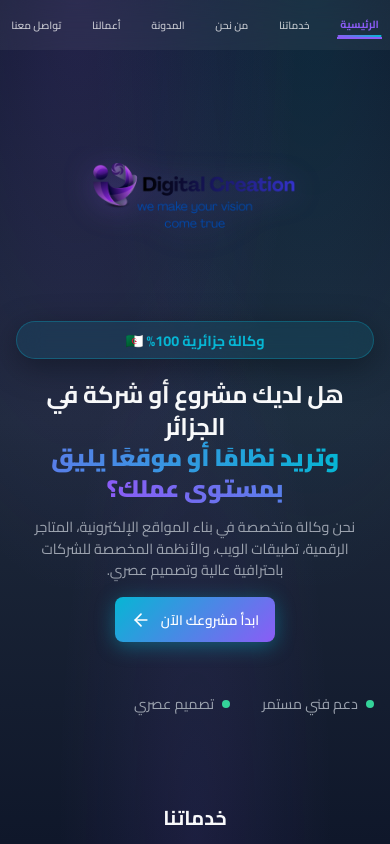
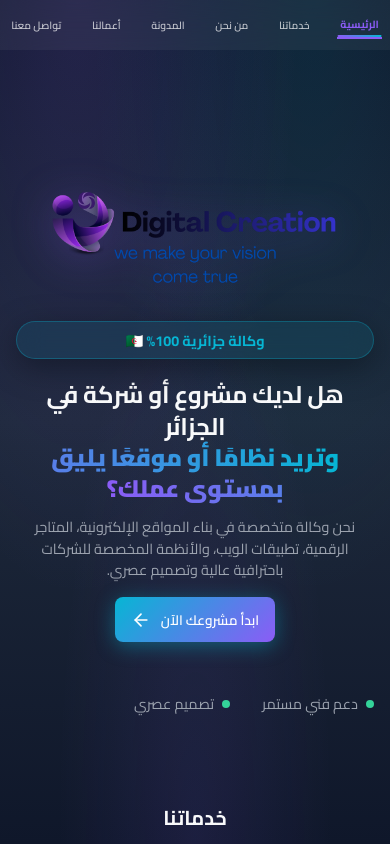
Before and after one commit to DMR-7-1/digital-creation-agency, a React (Vite) app: page / in a window 390 px wide. Shown: the top 844 px of the page. Built offline with nearby package versions, Linux system fonts and the light colour scheme.

Commit message:
Polish: Magnified logo by 40% (scale 1.4) without increasing frame size

```diff
--- a/src/styles/mobile.css
+++ b/src/styles/mobile.css
@@ -369,10 +369,12 @@
   /* 4. HERO LOGO: Visible & Professional */
   .mobile-hero-logo {
     display: block !important;
-    max-width: 220px !important; /* Much bigger (was 140px) */
+    max-width: 220px !important; /* Base layout width */
     width: 60% !important;
     margin: 0 auto 1rem !important;
-    margin-top: -3.5rem !important; /* Safe zone: Tight but no cutoff (was -4.5rem) */
+    margin-top: -3.5rem !important; /* Keep the safe positioning */
+    transform: scale(1.4) !important; /* Make logo 40% bigger visually */
+    transform-origin: center top !important; /* Anchor top so it grows DOWN (safe from navbar) */
     animation: fadeIn 1s ease-out;
   }
 
```
